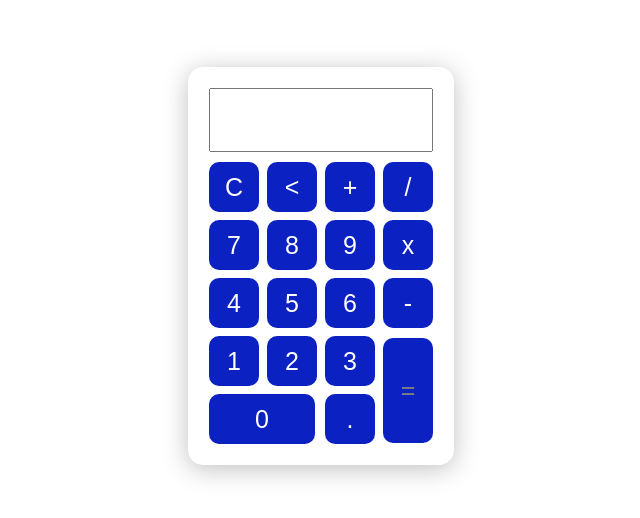
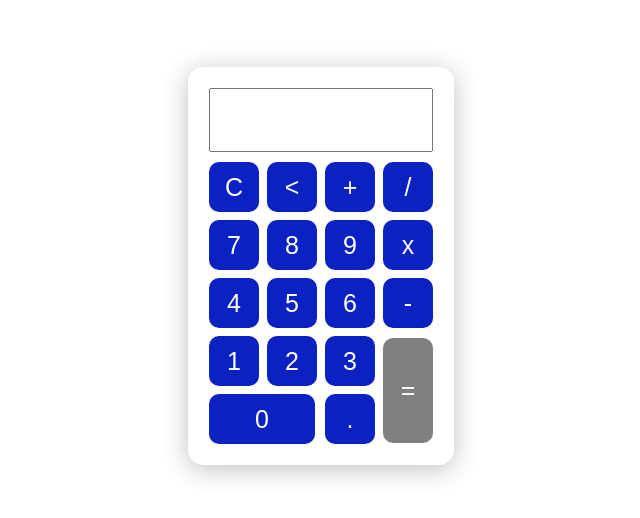
Before and after one commit to Gautam-012/calculatorJs, a plain HTML site: page index.html in a window 1280 px wide. Shown: the part 134-652 px from the top of the page, without its empty margins (319-959 px from the left). Drawn offline with Linux system fonts and the light colour scheme.

Commit message:
Update index.html

```diff
--- a/index.html
+++ b/index.html
@@ -35,7 +35,7 @@
                 <td><input class="button" type="button" value="1" onclick={insert(1)}></td>
                 <td><input class="button" type="button" value="2" onclick={insert(2)}></td>
                 <td><input class="button" type="button" value="3" onclick={insert(3)}></td>
-                <td rowspan="5"><input style="height:105px; color:gray" class="button" type="button" value="=" onclick="equal()"></td>
+                <td rowspan="5"><input style="height:105px; background-color:gray" class="button" type="button" value="=" onclick="equal()"></td>
             </tr>
             <tr>
                 <td colspan="2"><input style="width: 106px;" class="button" type="button" value="0" onclick={insert(0)}></td>
```
